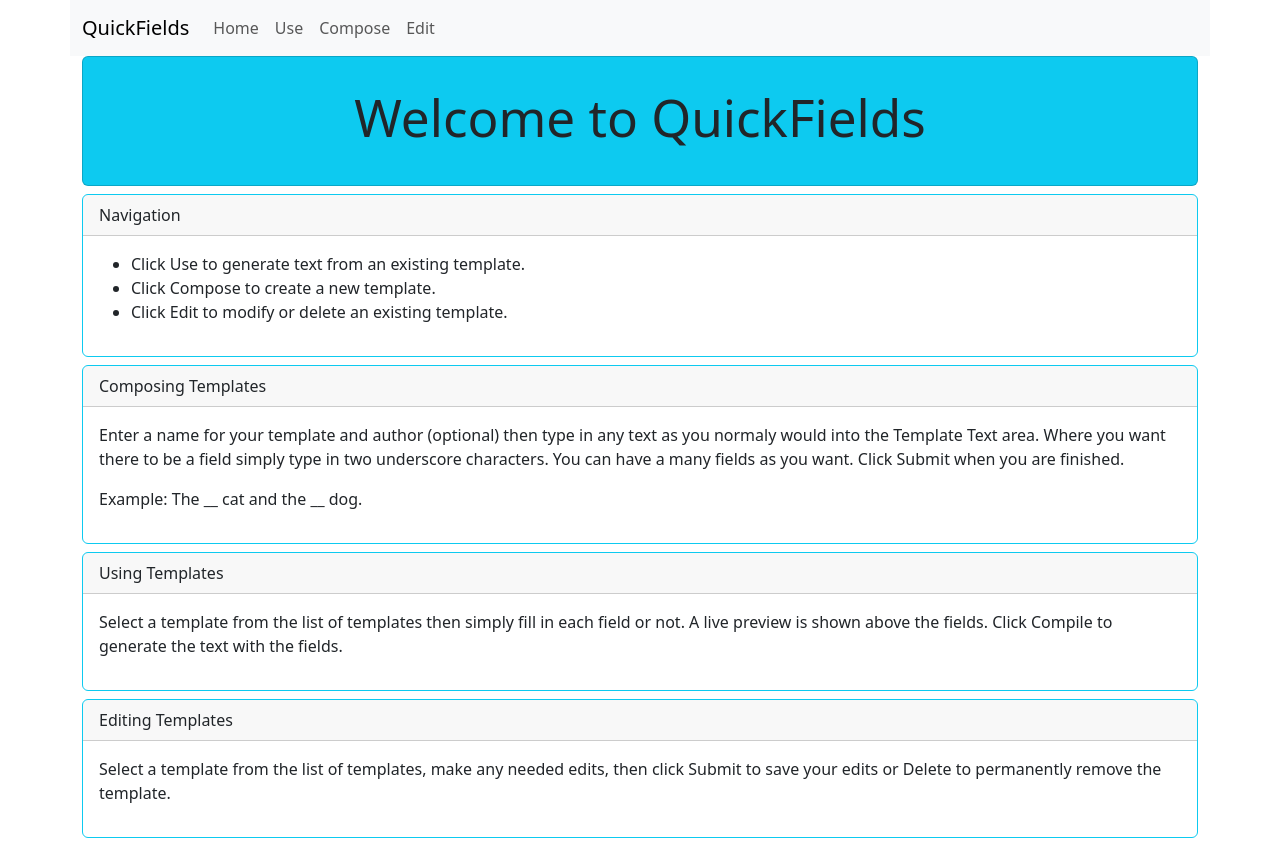
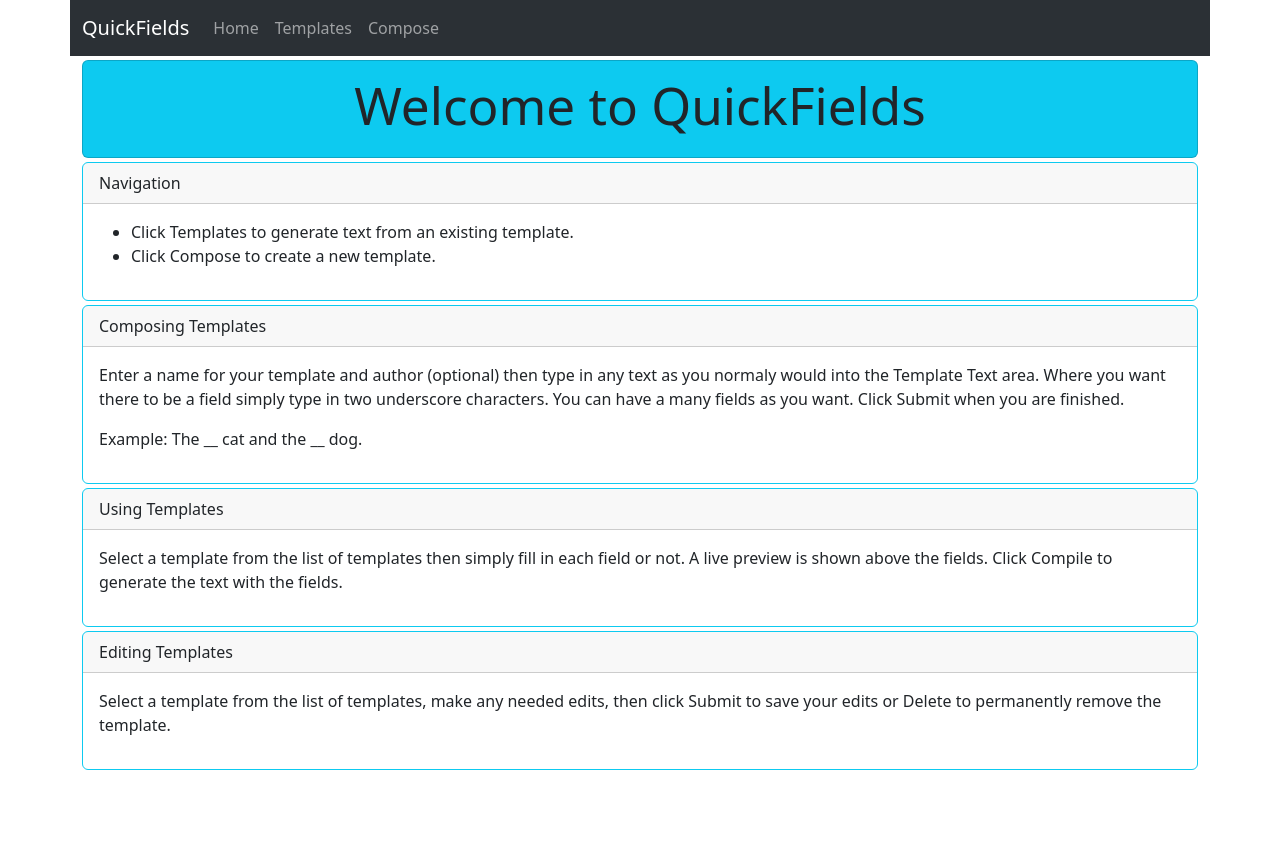
Before and after one commit to macOnGit/macOnGit, a React (Vite) app: page / in a window 1280 px wide. After the commit the page ends 800 px from the top, so only its background shows below. Built offline with nearby package versions, Linux system fonts and the light colour scheme.

Commit message:
edit templates via button now

```diff
--- a/src/App.jsx
+++ b/src/App.jsx
@@ -93,15 +93,6 @@ function App() {
                 />
               </Route>
               <Route path="/compiled" element={<pre>{location.state}</pre>} />
-              <Route
-                path="/edit"
-                element={
-                  <TemplateTable
-                    templates={templates}
-                    loadTemplateEndpoint="edit"
-                  />
-                }
-              />
               <Route path="*" element={<NotFound />} />
             </Routes>
           </Col>
--- a/src/components/nav.jsx
+++ b/src/components/nav.jsx
@@ -5,7 +5,7 @@ import { Link } from 'react-router-dom';
 
 function SiteNav() {
   return (
-    <Navbar bg="light" data-bs-theme="light" expand="lg">
+    <Navbar className="bg-body-tertiary mb-1" data-bs-theme="dark" expand="lg">
       <Container>
         <Link className="navbar-brand" to="/">
           QuickFields
@@ -17,13 +17,10 @@ function SiteNav() {
               Home
             </Link>
             <Link className="nav-link" data-cy="templates" to="/templates">
-              Use
+              Templates
             </Link>
             <Link className="nav-link" data-cy="compose" to="/compose">
               Compose
-            </Link>
-            <Link className="nav-link" data-cy="edit" to="/edit">
-              Edit
             </Link>
           </Nav>
         </Navbar.Collapse>
--- a/src/components/templateTable.jsx
+++ b/src/components/templateTable.jsx
@@ -1,17 +1,18 @@
 import { useNavigate } from 'react-router-dom';
 import PropTypes from 'prop-types';
 import Table from 'react-bootstrap/Table';
+import Button from 'react-bootstrap/Button';
 
-function TemplateTable({ loadTemplateEndpoint, templates }) {
+function TemplateTable({ templates }) {
   const navigate = useNavigate();
 
   const loadTemplate = id => {
-    navigate(
-      `/templates/${id}${
-        loadTemplateEndpoint ? `/${loadTemplateEndpoint}` : ''
-      }`,
-    );
+    navigate(`/templates/${id}`);
   };
+
+  const editTemplate = id => {
+    navigate(`/templates/${id}/edit`);
+  }
 
   return (
     <Table data-cy="template-table" striped bordered hover>
@@ -20,6 +21,7 @@ function TemplateTable({ loadTemplateEndpoint, templates }) {
           <th>Template ID</th>
           <th>Template Name</th>
           <th>Author</th>
+          <th>{''}</th>
         </tr>
       </thead>
       <tbody>
@@ -33,6 +35,7 @@ function TemplateTable({ loadTemplateEndpoint, templates }) {
               <td>{id}</td>
               <td>{templateName}</td>
               <td>{templateAuthor}</td>
+              <td><Button variant="primary" size="sm" onClick={(e) => { e.stopPropagation(); editTemplate(id) }}>Edit</Button></td>
             </tr>
           ),
         )}
@@ -41,7 +44,6 @@ function TemplateTable({ loadTemplateEndpoint, templates }) {
   );
 }
 TemplateTable.propTypes = {
-  loadTemplateEndpoint: PropTypes.string,
   templates: PropTypes.array,
 };
 
--- a/src/components/useTemplateForm.jsx
+++ b/src/components/useTemplateForm.jsx
@@ -49,7 +49,7 @@ const Template = ({ setToastData, templates, setModalShow, setModalData }) => {
     e.preventDefault();
     const compiledText = allSpans.current.textContent;
     setModalData({
-      title: 'Compiled text for: ' + templateName,
+      title: 'Text for: ' + templateName,
       body: compiledText,
     })
     setModalShow(true);
--- a/src/components/welcome.jsx
+++ b/src/components/welcome.jsx
@@ -3,22 +3,21 @@ import Card from 'react-bootstrap/Card';
 const Welcome = () => (
   <>
     <Card bg="info" className="text-center">
-      <Card.Title style={{ padding: '2rem' }} as="h1">
+      <Card.Title style={{ padding: '1rem' }} as="h1">
         Welcome to QuickFields
       </Card.Title>
     </Card>
 
-    <Card className="my-2" border="info">
+    <Card className="my-1" border="info">
       <Card.Header>Navigation</Card.Header>
       <Card.Body>
         <ul className="instructions">
-          <li>Click Use to generate text from an existing template.</li>
+          <li>Click Templates to generate text from an existing template.</li>
           <li>Click Compose to create a new template.</li>
-          <li>Click Edit to modify or delete an existing template.</li>
         </ul>
       </Card.Body>
     </Card>
-    <Card className="my-2" border="info">
+    <Card className="my-1" border="info">
       <Card.Header>Composing Templates</Card.Header>
       <Card.Body>
         <p>
@@ -30,7 +29,7 @@ const Welcome = () => (
         <p>Example: The __ cat and the __ dog.</p>
       </Card.Body>
     </Card>
-    <Card className="my-2" border="info">
+    <Card className="my-1" border="info">
       <Card.Header>Using Templates</Card.Header>
       <Card.Body>
         <p>
@@ -40,7 +39,7 @@ const Welcome = () => (
         </p>
       </Card.Body>
     </Card>
-    <Card className="my-2" border="info">
+    <Card className="my-1" border="info">
       <Card.Header>Editing Templates</Card.Header>
       <Card.Body>
         <p>
```
Also changed, not shown: 1 other file (tests, documents, lock files or other folders).
